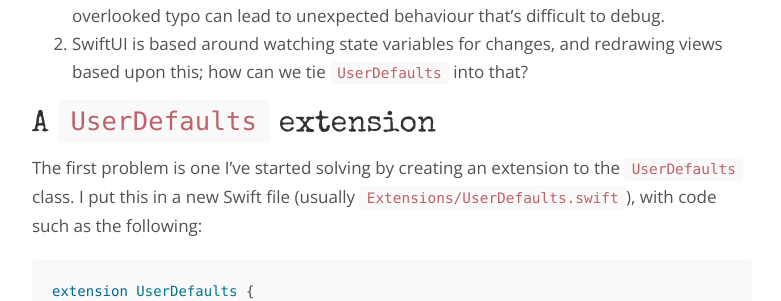
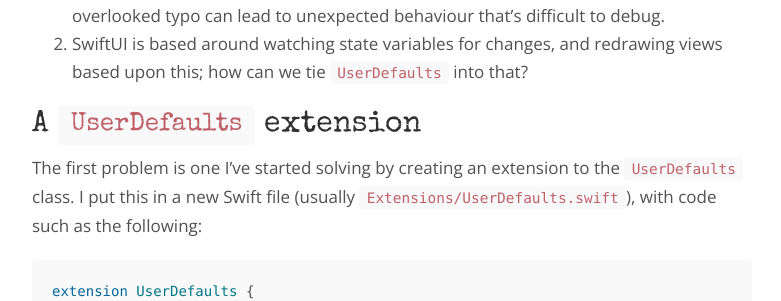
Before and after one commit to benbacardi/benbacardi.github.io, a Jekyll site: the page built from index.html, in a window 1280 px wide. Shown: the part 727-1028 px from the top of the page, without its empty margins (248-1029 px from the left). Built offline with Jekyll 4.4.1, drawn with Linux system fonts in a browser that asks for light colours; the list of posts is cut into pages by our own code.

Commit message:
CSS change - Special Elite code

```diff
--- a/public/css/style.css
+++ b/public/css/style.css
@@ -6,6 +6,10 @@ h1, h2, h3, h4, h5, h6 {
     font-family: "Special Elite", Helvetica, Arial, sans-serif;
     /*font-weight: 200;*/
     letter-spacing: .2px;
+}
+
+h1 code, h2 code, h3 code, h4 code, h5 code, h6 code {
+    font-family: "Special Elite", monospace;
 }
 
 .post h1 {
```
